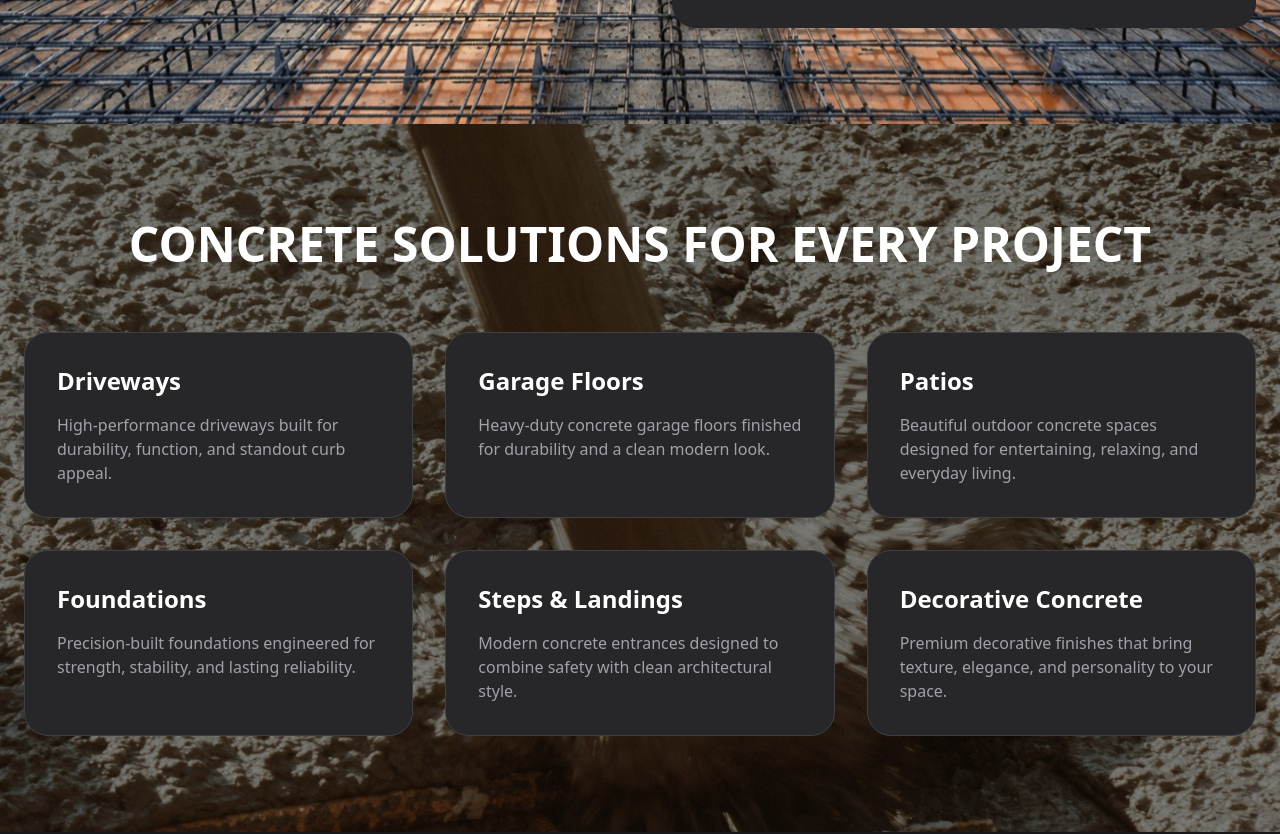
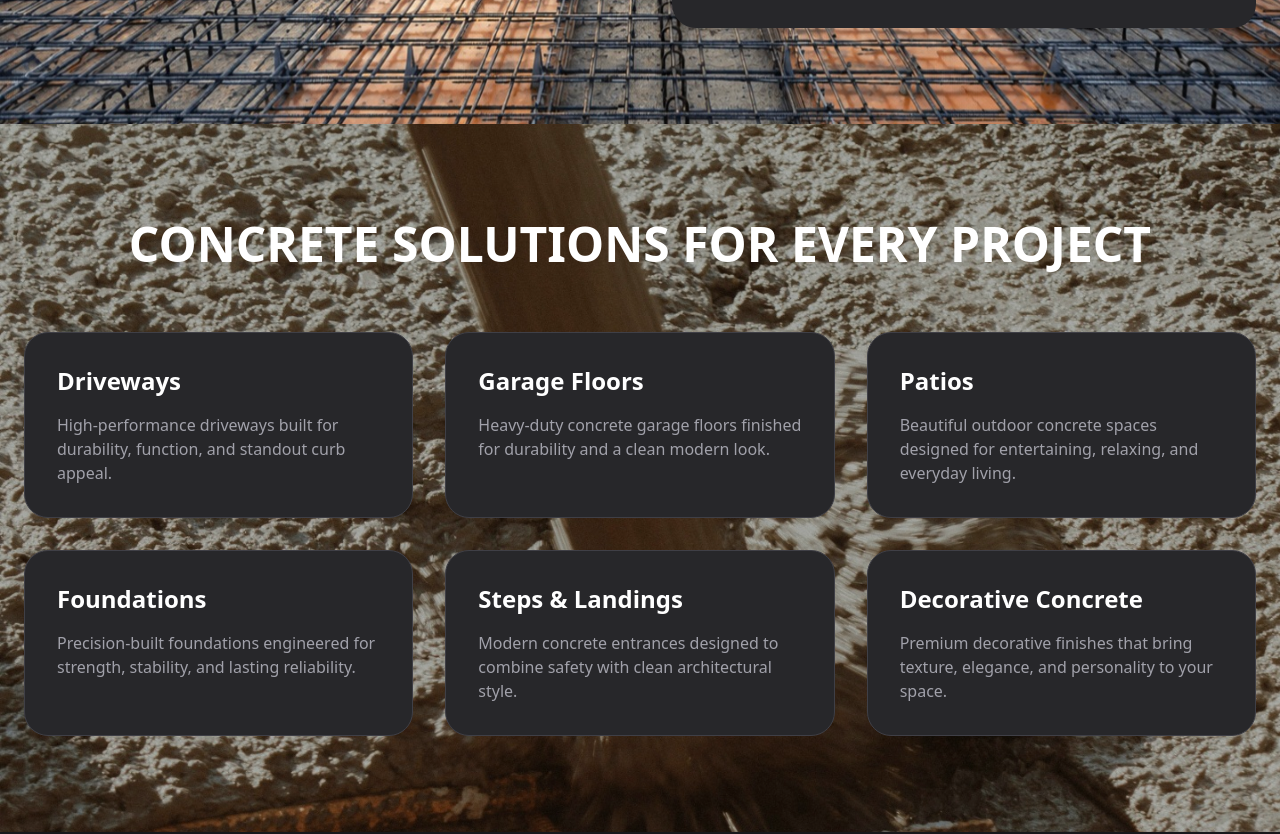
Before and after one commit to kowalski3026/kowalski-concrete-website, a Next.js app: page / in a window 1280 px wide. Shown: the part 1480-2314 px from the top of the page. Built offline with nearby package versions, Linux system fonts and the light colour scheme.

Commit message:
Update page.js

```diff
--- a/app/page.js
+++ b/app/page.js
@@ -114,7 +114,7 @@
   className="text-white py-24 bg-cover bg-center relative"
   style={{ backgroundImage: "url('/services-bg.jpg')" }}
 >
-  <div className="absolute inset-0 bg-black/45"></div>
+  <div className="absolute inset-0 bg-black/25"></div>
          <div className="relative z-10 max-w-7xl mx-auto px-6">
           <h2 className="text-5xl font-black text-center">
             CONCRETE SOLUTIONS FOR EVERY PROJECT
```
